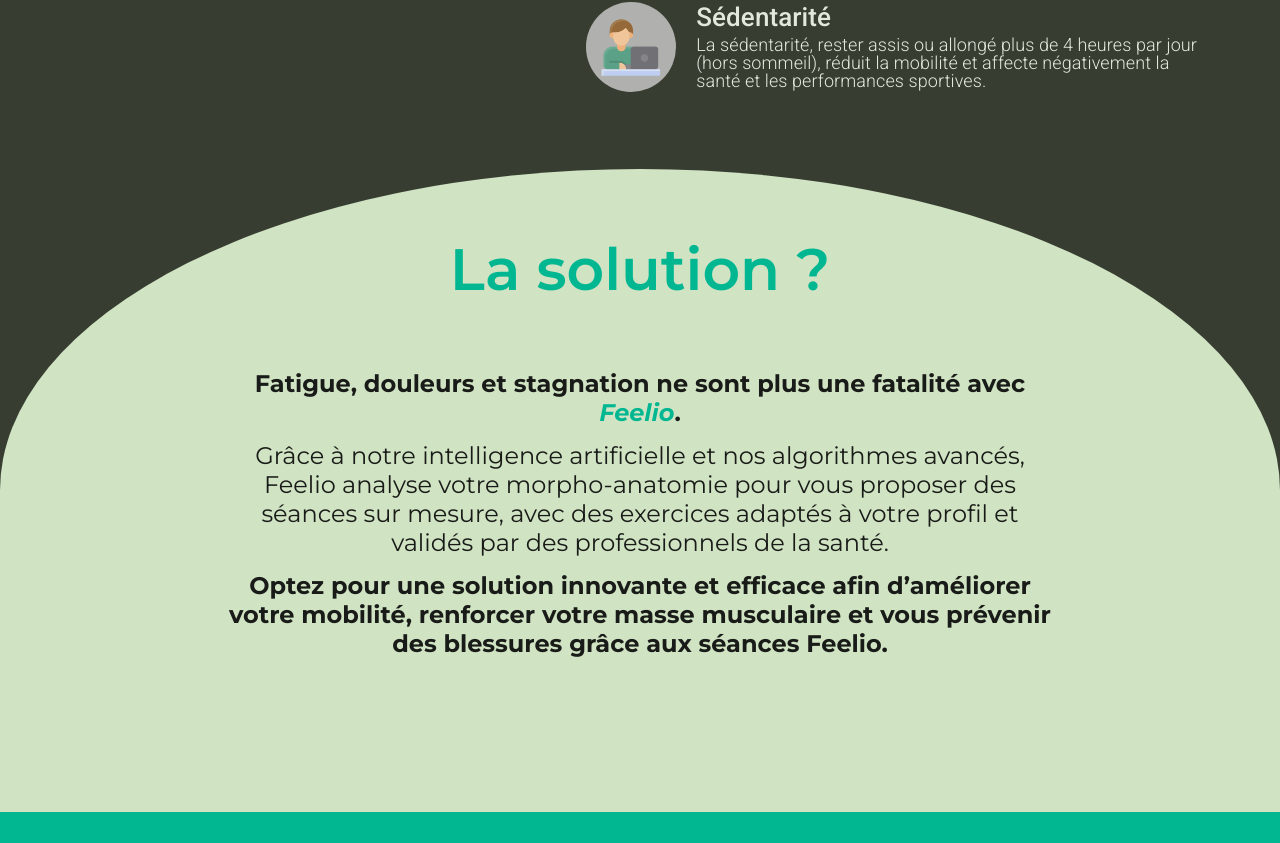
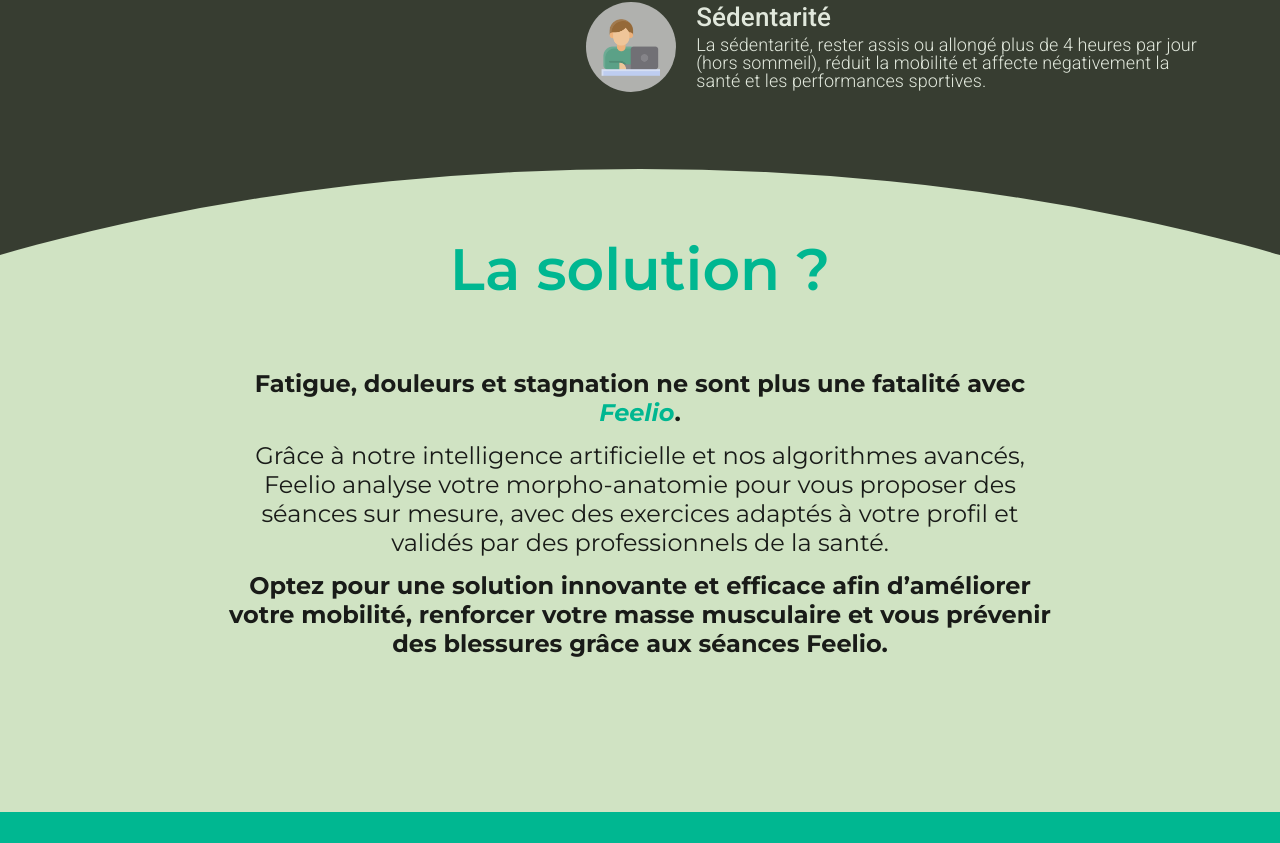
Before and after one commit to Feelio-fr/feelio-landing-page, a React (Create React App) app: page / in a window 1280 px wide. Shown: the part 1337-2180 px from the top of the page. Built offline with nearby package versions, Linux system fonts and the light colour scheme.

Commit message:
💄 style: Round effect for solution section (V2)

```diff
--- a/src/pages/DesktopFinalVersion.module.css
+++ b/src/pages/DesktopFinalVersion.module.css
@@ -257,8 +257,20 @@
   color: var(--secondary);
   padding-top: 5%;
   padding-bottom: 12%;
+  position: relative;
+  overflow: hidden;
+  z-index: 1;
+}
+
+.thirdpagecontent::before {
+  content: "";
+  position: absolute;
+  width: 200%;
+  height: 200%;
   background-color: #d0e3c3;
-  border-radius: 50% 50% 0 0;
+  top: 0;
+  border-radius: 50%;
+  z-index: -1;
 }
 
 .feelio {
@@ -293,7 +305,6 @@
 @media (max-width: 1024px) {
   .thirdpagecontent {
     padding-top: 7%;
-    border-radius: 45% 45% 0 0;
   }
 
   .thirdpagetextcontent {
@@ -317,7 +328,6 @@
     gap: 1.5rem; /* Ajustement de l'espacement entre les éléments */
     padding-bottom: 15%;
     padding-top: 8%;
-    border-radius: 40% 40% 0 0;
   }
 
   .thirdpagetextcontent {
@@ -337,7 +347,6 @@
 @media (max-width: 425px) {
   .thirdpagecontent {
     padding-top: 15%;
-    border-radius: 35% 35% 0 0;
   }
 }
 
```
